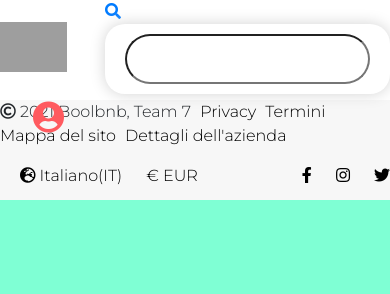
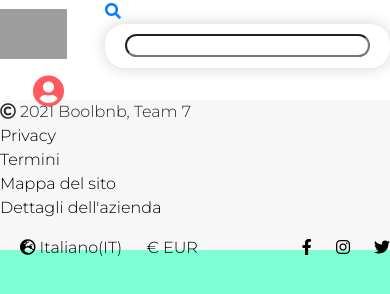
Before and after one commit to Simone-ortu/template_progetto, a website: page index.html in a window 390 px wide. Drawn offline with nearby package versions, Linux system fonts and the light colour scheme; grey boxes are pictures that could not be loaded.

Commit message:
Media query footer

```diff
--- a/src/app.scss
+++ b/src/app.scss
@@ -61,8 +61,8 @@ header {
                 }
                 input {
                     padding-left: 50px;
-                    width: 100%;
-                    height: 50px;
+                    max-width: 100%;
+                    height: 100%;
                     border-radius: 50px;
                     &::placeholder {
                         border-radius: 50px;
@@ -139,7 +139,7 @@ header {
 footer {
     background-color: #f7f7f7;
     .row {
-        height: 100px;
+       max-height: 150px;
         .box {
             &.left {
                 li {
@@ -160,4 +160,20 @@ footer {
 
 //Cambiare il box left da orizzontale a verticale.
 @media screen and (max-width: 767px) {
+    footer{
+        .container{
+            .row{
+                .box{
+                    &.left{
+                        ul{
+                            li{
+                                display: block;
+                            }
+                        }
+
+                    }
+                }
+            }
+        }
+    }
 }
```
Also changed, not shown: dist/app.css.
